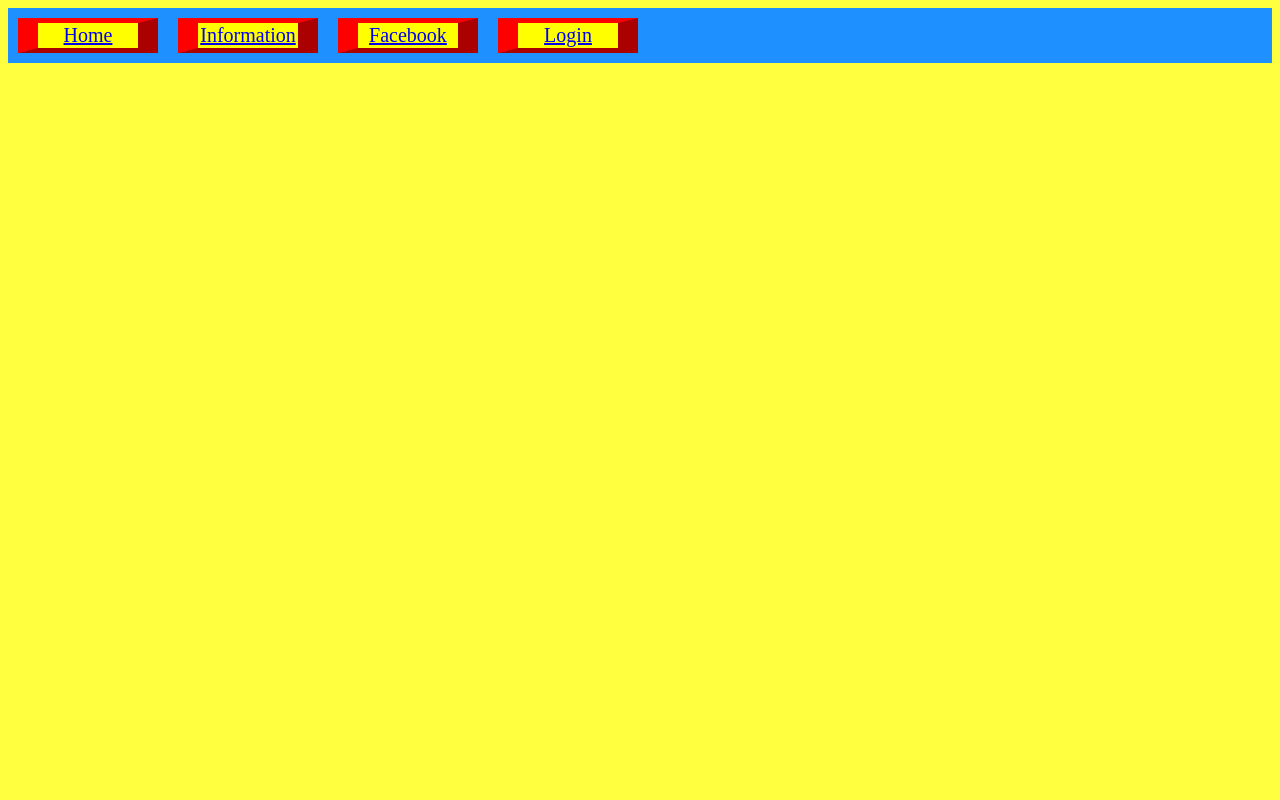
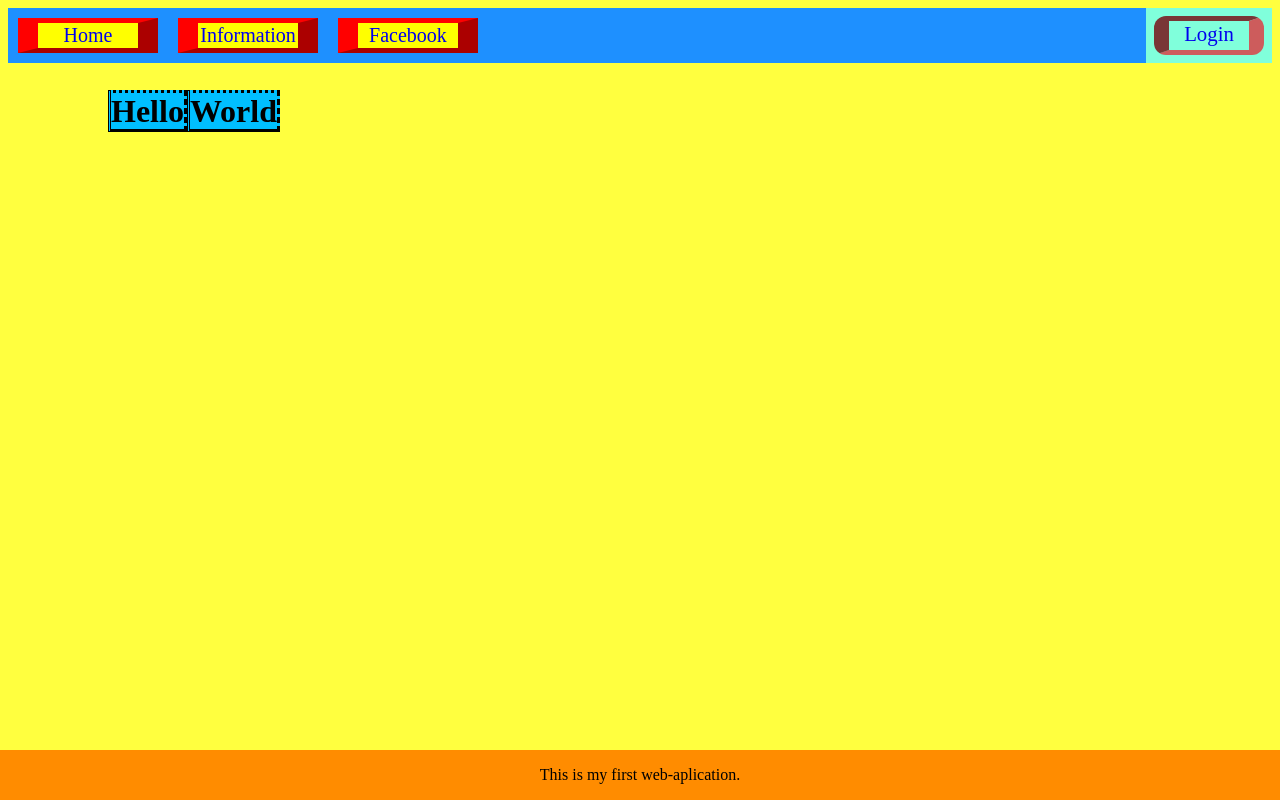
Before and after one commit to DifferentLife/Learn_HTML, a Next.js app in the folder nextjs/: page / in a window 1280 px wide. Built offline with nearby package versions, Linux system fonts and the light colour scheme.

Commit message:
twenty-four

```diff
--- /dev/null
+++ b/nextjs/components/Footer.js
@@ -0,0 +1,9 @@
+import Link from 'next/link'
+
+const Footer = () => (
+    <div className='center footer'>
+        This is my first web-aplication.
+    </div>
+)
+
+export default Footer
--- a/nextjs/components/Header.js
+++ b/nextjs/components/Header.js
@@ -2,6 +2,7 @@ import Link from 'next/link'
 
 const Header = () => {
     return (
+        <div>
             <div className='center flexbox-container'>
                 <div>
                     <Link href="/">
@@ -16,45 +17,17 @@ const Header = () => {
                 <div>
                     <a href="https://www.facebook.com/teerapol.yingsua" target="blank">Facebook</a>
                 </div>
+                <span className='flexbox-login'>
                     <div>
                         <Link href="/Login">
-                    <a href="Login">Login</a>
+                            <a>Login</a>
                         </Link>
                     </div>
+                </span>
+            </div>
+
         </div>
     )
 }
 
-
-
-
-// const style = {
-//     backgroundColor: '#4CAF50',
-//     border: 'none',
-//     color: 'white',
-//     padding: '10px 10px',
-//     textAlign: 'center',
-//     textDecoration: 'none',
-//     display: 'inline-block',
-//     fontSize: '16px',
-//     margin: '4px 2px',
-//     cursor: 'pointer',
-// }
-
-// const Header = () => (
-//     <div className='center flexbox-container'>
-//         <div>
-//             <Link href="/">
-//                 <a>Home</a>
-//             </Link>
-//         </div>
-//         <div>
-//             <Link href="/about">
-//                 <a>About</a>
-//             </Link>
-//         </div>
-//     </div>
-// )
-
-
 export default Header
--- /dev/null
+++ b/nextjs/components/Layout.js
@@ -0,0 +1,12 @@
+import Header from './Header'
+import Footer from './Footer'
+
+const Layout = (props) => (
+    <div>
+        <Header />
+        {props.children}
+        <Footer />
+    </div>
+)
+
+export default Layout
--- a/nextjs/pages/Login.js
+++ b/nextjs/pages/Login.js
@@ -1,5 +1,5 @@
 import Head from 'next/head'
-import Header from '../components/Header'
+import Layout from '../components/Layout'
 
 const Foo = () => {
     console.log("Hey You!!");
@@ -10,7 +10,7 @@ const Foo = () => {
                 <link rel='icon' href='favicon.ico' />
             </Head>
 
-            <Header />
+            <Layout>
                 <div className='center login-container'>
                     <h2>Login</h2>
                     <form>
@@ -20,6 +20,7 @@ const Foo = () => {
                     <label for="lname" />Password:
                     <input type="password" id="lname" name="lanme" />
                 </div>
+            </Layout>
         </div>
     )
 }
--- a/nextjs/pages/index.js
+++ b/nextjs/pages/index.js
@@ -1,13 +1,16 @@
 import Head from 'next/head'
-import Header from '../components/Header'
+import Layout from '../components/Layout'
 
 const Index = () => (
   <div>
     <Head>
-      <title>My Webapplication</title>
+      <title>Web application</title>
       <link rel="icon" href="/favicon.ico" />
     </Head>
-    <Header />
+    <Layout>
+      <h1 className='title'>Hello</h1>
+      <h1 className='title title1'>World</h1>
+    </Layout>
   </div>
 )
 
--- a/nextjs/styles.css
+++ b/nextjs/styles.css
@@ -46,16 +46,37 @@ body {
   flex-direction: row;
   justify-content: flex-start;
   background-color: dodgerblue;
-  margin-bottom: 5px;
+  margin-bottom: 30px;
 }
 .flexbox-container>div {
   width: 100px;
   margin: 10px;
   font-size: 20px;
-  line-height: 25px;
+  line-height: 25px; /*การทำให้ text จัดอยู่ center ในแนวตั้ง */
   background-color: yellow;
   border: 6px outset red;
   border-width: 5px 20px;
+  cursor: pointer;
+}
+.flexbox-container>div>a {
+  text-decoration: none;
+}
+.flexbox-login {
+  display: flex;;
+  background-color: #80ffdb;
+  margin-left: auto;
+}
+.flexbox-login>div {
+  width: 80px;
+  font-size: 1.3rem;
+  border: 6px inset indianred;
+  border-width: 5px 15px;
+  border-radius: 12px;
+  line-height: 25px;
+  margin: 8px;
+}
+.flexbox-login>div>a {
+  text-decoration: none;
 }
 .login-container {
   width: 450px;
@@ -72,3 +93,11 @@ body {
   background-color: crimson;
   color: cornflowerblue;
 }
+.footer {
+  position: absolute;
+  right: 0;
+  left: 0;
+  bottom: 0;
+  padding: 1rem;
+  background-color: darkorange;
+}
```
Also changed, not shown: nextjs/pages/information.js (+3 -4 lines), nextjs/pages/like.js (deleted, +0 -10 lines). Lines whose indentation alone changed are shown as unchanged.
